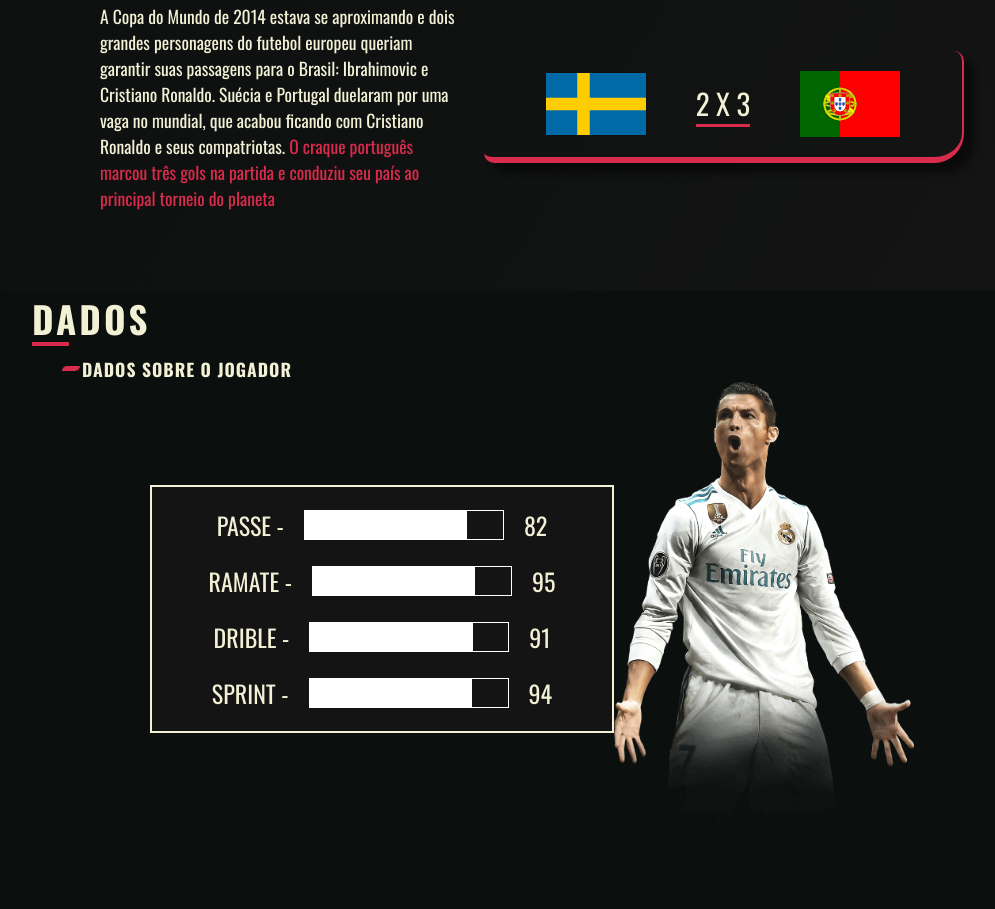
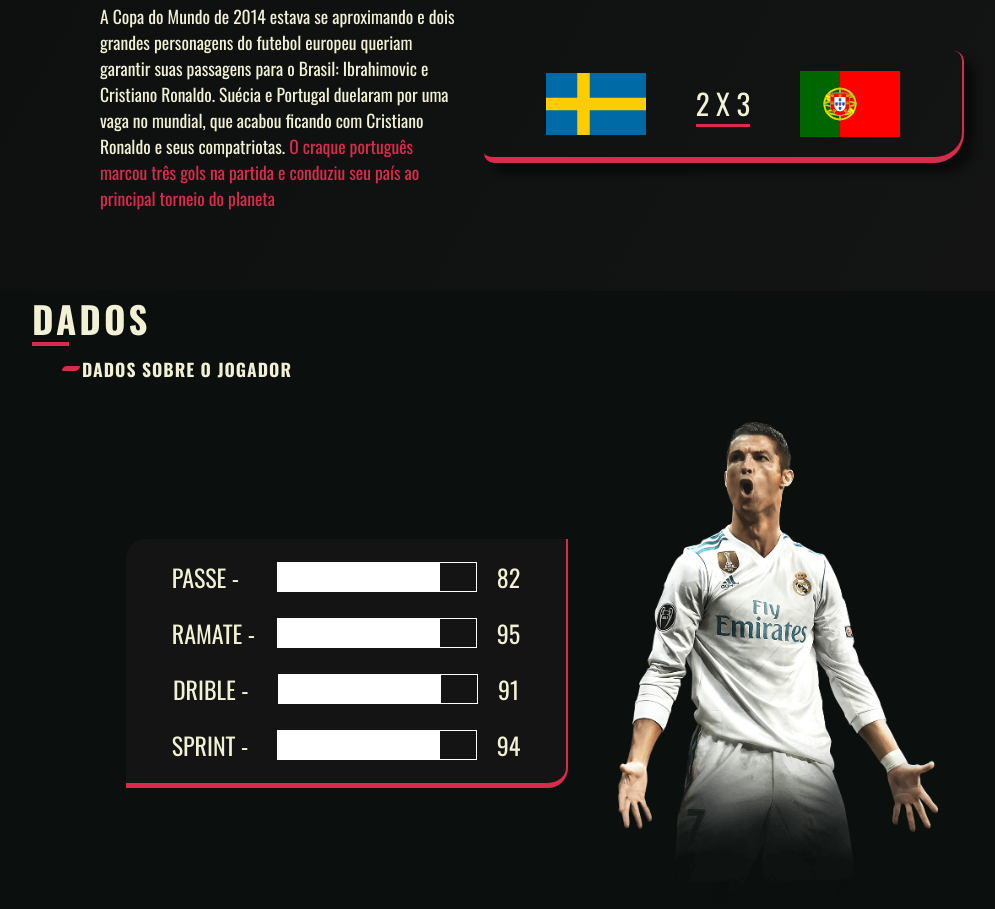
Before and after one commit to WillianOL/CR7-page, a plain HTML site: page index.html in a window 1280 px wide. Shown: the part 3038-3947 px from the top of the page, without its empty margins (108-1103 px from the left). Drawn offline with nearby package versions, Linux system fonts and the light colour scheme.

Commit message:
Update index.css

```diff
--- a/styles/index.css
+++ b/styles/index.css
@@ -480,6 +480,8 @@ img{
     display: flex;
     align-items: center;
     justify-content: center;
+    gap: 50px;
+    padding-top: 40px;
 }
 
 
@@ -487,10 +489,12 @@ img{
     display: flex;
     flex-direction: column;
     text-transform: uppercase;
-    border: 2px solid var(--corWhite);
-    padding: 10px 30px;
+    border-bottom: 5px solid var(--corDestaques);
+    border-right: 2px solid var(--corDestaques);
+    padding: 10px 20px;
     background-color: #141414;
     color: var(--corWhite);
+    border-radius: 20px 0px;
 }
 
 .dado{
@@ -501,6 +505,11 @@ img{
     padding: 10px;
     font-size: 1.5em;
     width: 400px;
+}
+
+.dado p:first-child{
+    width: 85px;
+    text-align: left;
 }
 
 .infDado{
@@ -517,5 +526,5 @@ img{
 }
 
 .imgRight img{
-    width: 300px;
+    width: 25vw;
 }
```
